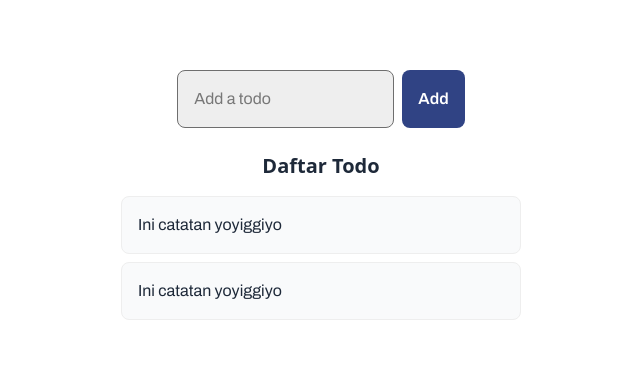
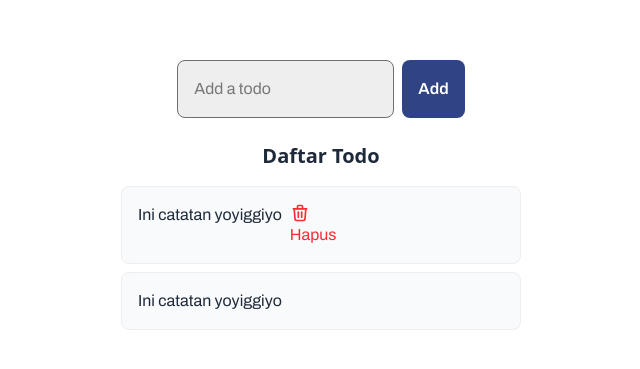
Before and after one commit to wachidmuslih/todoWeb, a React (Vite) app in the folder todoapp/: page / in a window 1280 px wide. Shown: the part 237-606 px from the top of the page, without its empty margins (319-959 px from the left). Built offline with nearby package versions, Linux system fonts and the light colour scheme.

Commit message:
feat: add delete button to TodoList items with trash icon

```diff
--- a/todoapp/package.json
+++ b/todoapp/package.json
@@ -10,6 +10,7 @@
     "preview": "vite preview"
   },
   "dependencies": {
+    "@tabler/icons-react": "^3.29.0",
     "@tailwindcss/vite": "^4.0.3",
     "react": "^18.3.1",
     "react-dom": "^18.3.1",
--- a/todoapp/src/components/TodoList.tsx
+++ b/todoapp/src/components/TodoList.tsx
@@ -1,10 +1,17 @@
+import { IconTrash } from "@tabler/icons-react"
 
 const TodoList = () => {
     return (
         <div className="w-[400px]">
             <h2 className="text-xl font-bold mb-4 text-gray-800">Daftar Todo</h2>
             <ul className="flex flex-col gap-y-2 font-archivo font-normal text-gray-800 text-base">
-            <li className="flex p-4 bg-gray-50 border-[1px] border-[#EEEEEE] border-solid rounded-lg hover:bg-gray-100 ">Ini catatan yoyiggiyo</li>
+                <li className="flex p-4 bg-gray-50 border-[1px] border-[#EEEEEE] border-solid rounded-lg hover:bg-gray-100 ">
+                    <span className="mr-2">Ini catatan yoyiggiyo</span>
+                    <button className="text-red-500">
+                        <IconTrash size={20} color="#fb2c36" />
+                        <span>Hapus</span>
+                    </button>
+                </li>
                 <li className="flex p-4 bg-gray-50 border-[1px] border-[#EEEEEE] border-solid rounded-lg hover:bg-gray-100 ">Ini catatan yoyiggiyo</li>
             </ul>
         </div>
```
Also changed, not shown: 1 other file (tests, documents, lock files or other folders). Lines whose indentation alone changed are shown as unchanged.
